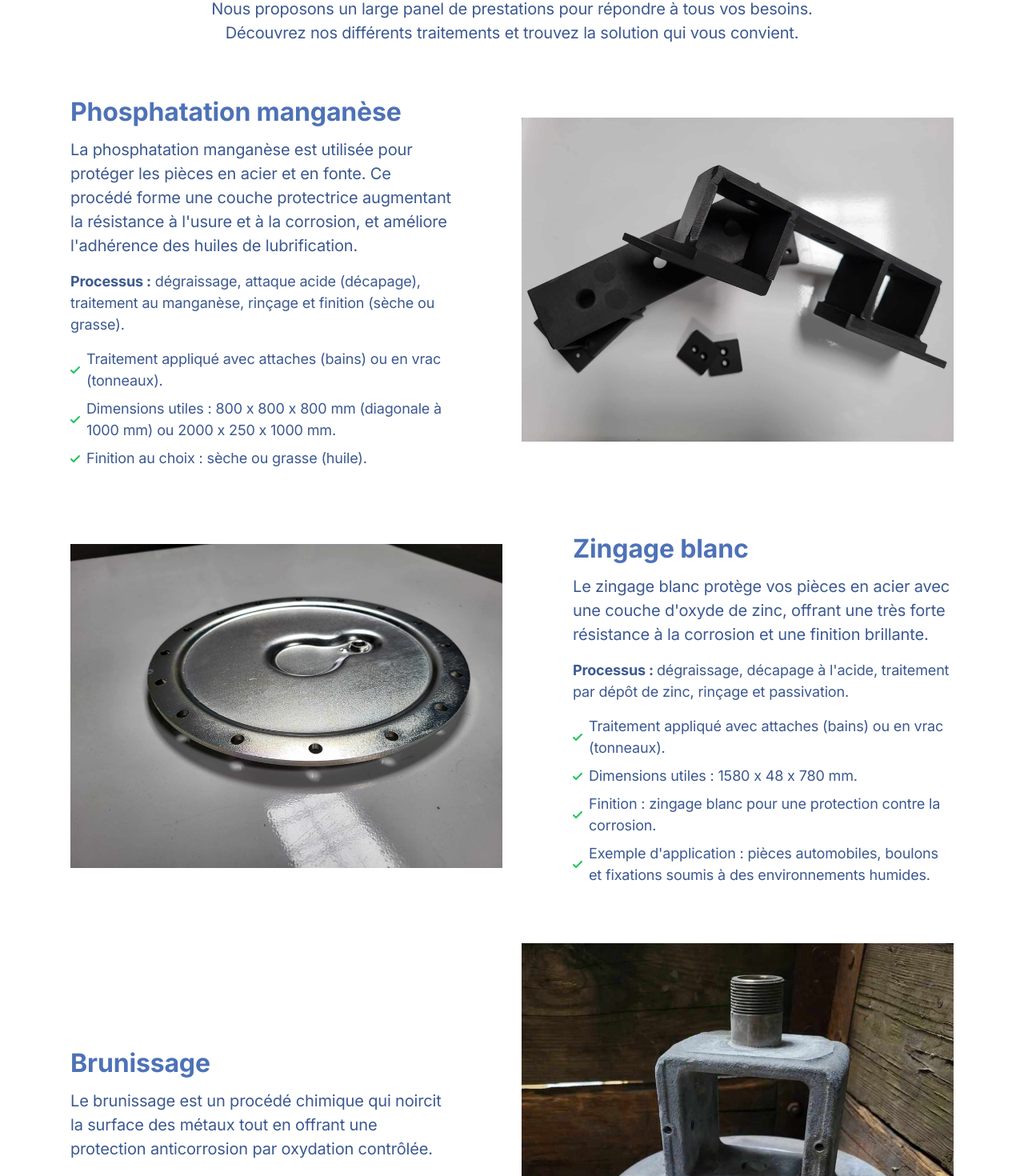
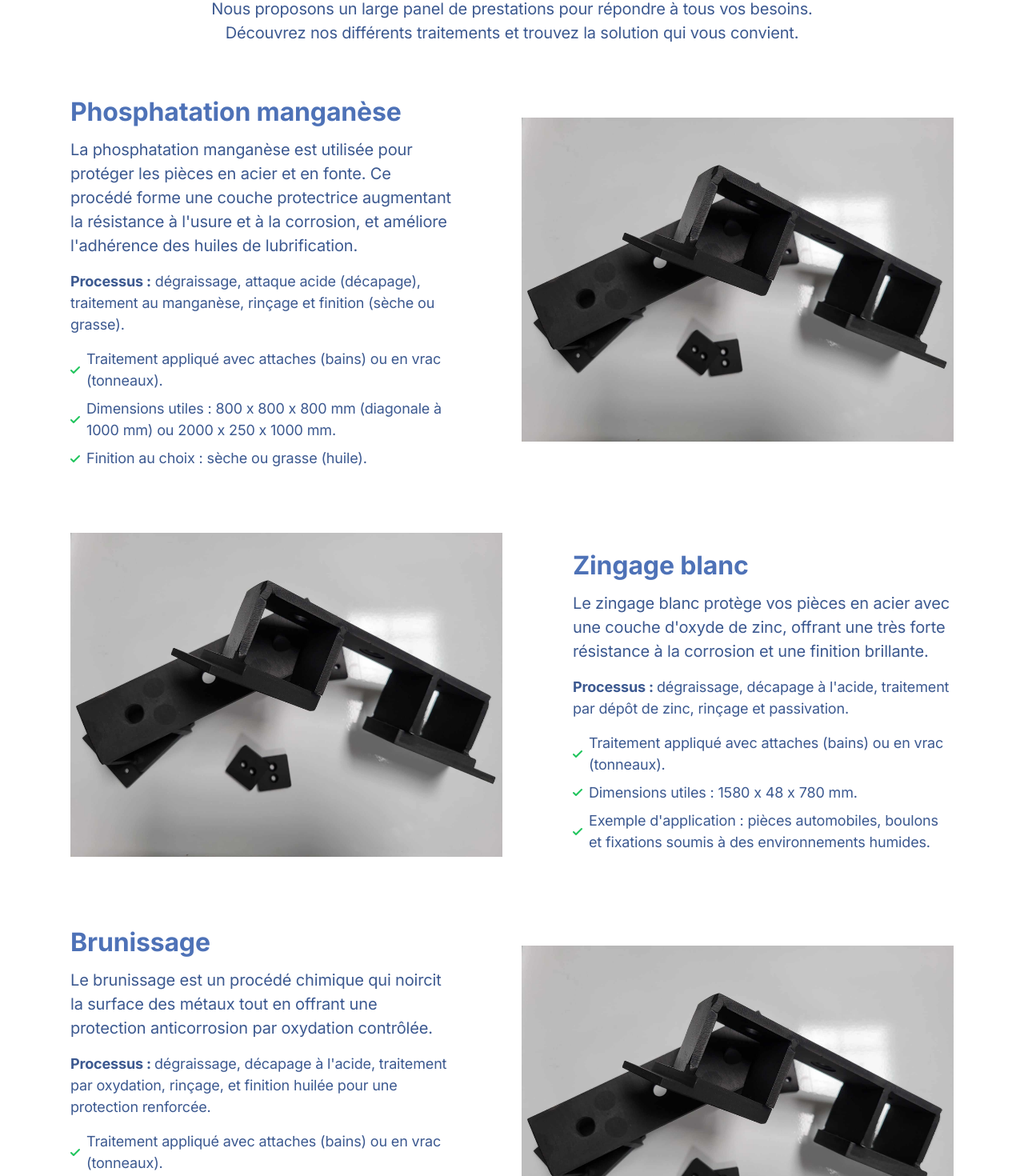
Before and after one commit to SteeveGitHub/mt_traitement_website, a Next.js app: page / in a window 1280 px wide. Shown: the part 1910-3380 px from the top of the page at 80% size. Built offline with nearby package versions, Linux system fonts and the light colour scheme.

Commit message:
set of carousels done

```diff
--- a/components/zigzag.tsx
+++ b/components/zigzag.tsx
@@ -3,15 +3,15 @@
 import Image from 'next/image';
 import Slider from "react-slick"; // Importer react-slick
 
-import phosphat1 from '@/public/images/phosphat/features-03-image-01.png';
-import zingage1 from '@/public/images/zingage/features-03-image-02.png';
-import bruni1 from '@/public/images/brut/cloche.jpg';
+import FeatImage01 from '@/public/images/phosphat/features-03-image-01.png';
+import FeatImage02 from '@/public/images/brut/caisse_tiges.png';
+import FeatImage03 from '@/public/images/zingage/deuxpieces_zing.jpg';
 
 export default function Zigzag() {
   const images = [
-    { src: phosphat1, alt: "Phosphatation" },
-    { src: zingage1, alt: "Zingage" },
-    { src: bruni1, alt: "Brunissage" }
+    { src: FeatImage01, alt: "Phosphatation" },
+    { src: FeatImage02, alt: "Zingage" },
+    { src: FeatImage03, alt: "Brunissage" }
   ];
 
   // Configuration du carrousel
@@ -44,18 +44,19 @@ export default function Zigzag() {
 
             {/* Items */}
             <div className="grid gap-20">
+
               {/* 1st item: Manganese Phosphating */}
               <div className="md:grid md:grid-cols-12 md:gap-6 items-center justify-center" id="phosphatation">
-                {/* Image */}
+                {/* Image Carousel */}
                 <div className="max-w-xl md:max-w-none md:w-full mx-auto md:col-span-5 lg:col-span-6 mb-8 md:mb-0 md:order-1" data-aos="fade-up">
                   <Slider {...carouselSettings}>
                     {images.map((image, index) => (
-                        <div className="flex justify-center items-center w-full h-full" style={{ display: 'flex', alignItems: 'center', justifyContent: 'center', minHeight: '100%' }}>
+                        <div className="flex justify-center items-center w-full h-full">
                           <Image
                               className="object-contain max-h-full"
                               src={image.src}
                               alt={image.alt}
-                              style={{ float : "left", width: "500", height : "500", objectFit: "cover"}} // Cela s'assure que l'image ne dépasse pas et reste proportionnelle
+                              style={{ float : "left", width: "500", height : "500", objectFit: "cover" }}
                           />
                         </div>
                     ))}
@@ -97,9 +98,20 @@ export default function Zigzag() {
 
               {/* 2nd item: White Zinc Plating */}
               <div className="md:grid md:grid-cols-12 md:gap-6 items-center" id={'zingage'}>
-                {/* Image */}
+                {/* Image Carousel */}
                 <div className="max-w-xl md:max-w-none md:w-full mx-auto md:col-span-5 lg:col-span-6 mb-8 md:mb-0 rtl" data-aos="fade-up">
-                  <Image className="max-w-full mx-auto md:max-w-none h-auto" src={zingage1} width={540} height={405} alt="Zingage" />
+                  <Slider {...carouselSettings}>
+                    {images.map((image, index) => (
+                        <div className="flex justify-center items-center w-full h-full">
+                          <Image
+                              className="object-contain max-h-full"
+                              src={image.src}
+                              alt={image.alt}
+                              style={{ float : "left", width: "500", height : "500", objectFit: "cover" }}
+                          />
+                        </div>
+                    ))}
+                  </Slider>
                 </div>
                 {/* Content */}
                 <div className="max-w-xl md:max-w-none md:w-full mx-auto md:col-span-7 lg:col-span-6" data-aos="fade-left">
@@ -124,12 +136,6 @@ export default function Zigzag() {
                         </svg>
                         <span>Dimensions utiles : 1580 x 48 x 780 mm.</span>
                       </li>
-                      <li className="flex items-center mb-2">
-                        <svg className="w-3 h-3 fill-current text-green-500 mr-2 shrink-0" viewBox="0 0 12 12" xmlns="http://www.w3.org/2000/svg">
-                          <path d="M10.28 2.28L3.989 8.575 1.695 6.28A1 1 0 00.28 7.695l3 3a1 1 0 001.414 0l7-7A1 1 0 0010.28 2.28z" />
-                        </svg>
-                        <span>Finition : zingage blanc pour une protection contre la corrosion.</span>
-                      </li>
                       <li className="flex items-center">
                         <svg className="w-3 h-3 fill-current text-green-500 mr-2 shrink-0" viewBox="0 0 12 12" xmlns="http://www.w3.org/2000/svg">
                           <path d="M10.28 2.28L3.989 8.575 1.695 6.28A1 1 0 00.28 7.695l3 3a1 1 0 001.414 0l7-7A1 1 0 0010.28 2.28z" />
@@ -143,9 +149,20 @@ export default function Zigzag() {
 
               {/* 3rd item: Browning */}
               <div className="md:grid md:grid-cols-12 md:gap-6 items-center" id={'brunissage'}>
-                {/* Image */}
+                {/* Image Carousel */}
                 <div className="max-w-xl md:max-w-none md:w-full mx-auto md:col-span-5 lg:col-span-6 mb-8 md:mb-0 md:order-1" data-aos="fade-up">
-                  <Image className="max-w-full mx-auto md:max-w-none h-auto" src={bruni1} width={540} height={405} alt="Brunissage" />
+                  <Slider {...carouselSettings}>
+                    {images.map((image, index) => (
+                        <div className="flex justify-center items-center w-full h-full">
+                          <Image
+                              className="object-contain max-h-full"
+                              src={image.src}
+                              alt={image.alt}
+                              style={{ float : "left", width: "500", height : "500", objectFit: "cover" }}
+                          />
+                        </div>
+                    ))}
+                  </Slider>
                 </div>
                 {/* Content */}
                 <div className="max-w-xl md:max-w-none md:w-full mx-auto md:col-span-7 lg:col-span-6" data-aos="fade-right">
@@ -186,7 +203,6 @@ export default function Zigzag() {
                   </div>
                 </div>
               </div>
-
             </div>
           </div>
         </div>
```
Also changed, not shown: public/images/zingage/testimonial-01.jpg.
